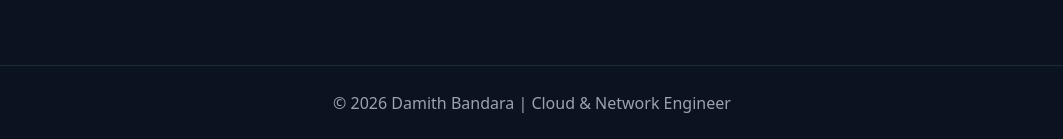
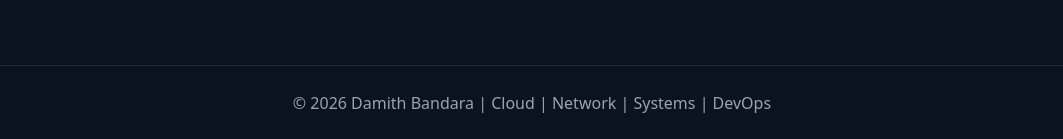
Before and after one commit to IT22167996/IT22167996.github.io, a plain HTML site: page index.html in a window 1280 px wide. Shown: the part 1939-2078 px from the top of the page, without its empty margins (108-1171 px from the left). Drawn offline with Linux system fonts and the light colour scheme.

Commit message:
Update index.html

```diff
--- a/index.html
+++ b/index.html
@@ -3,7 +3,7 @@
 <head>
 <meta charset="UTF-8" />
 <meta name="viewport" content="width=device-width, initial-scale=1.0"/>
-<title>Damith Bandara | Cloud / Network / Systems / DevOps </title>
+<title>Damith Bandara | Cloud / Network / Systems / DevOps</title>
 
 <style>
 :root {
@@ -228,7 +228,7 @@ footer {
 </section>
 
 <footer>
-  © 2026 Damith Bandara | Cloud & Network Engineer
+  © 2026 Damith Bandara | Cloud | Network | Systems | DevOps
 </footer>
 
 <script>
```
